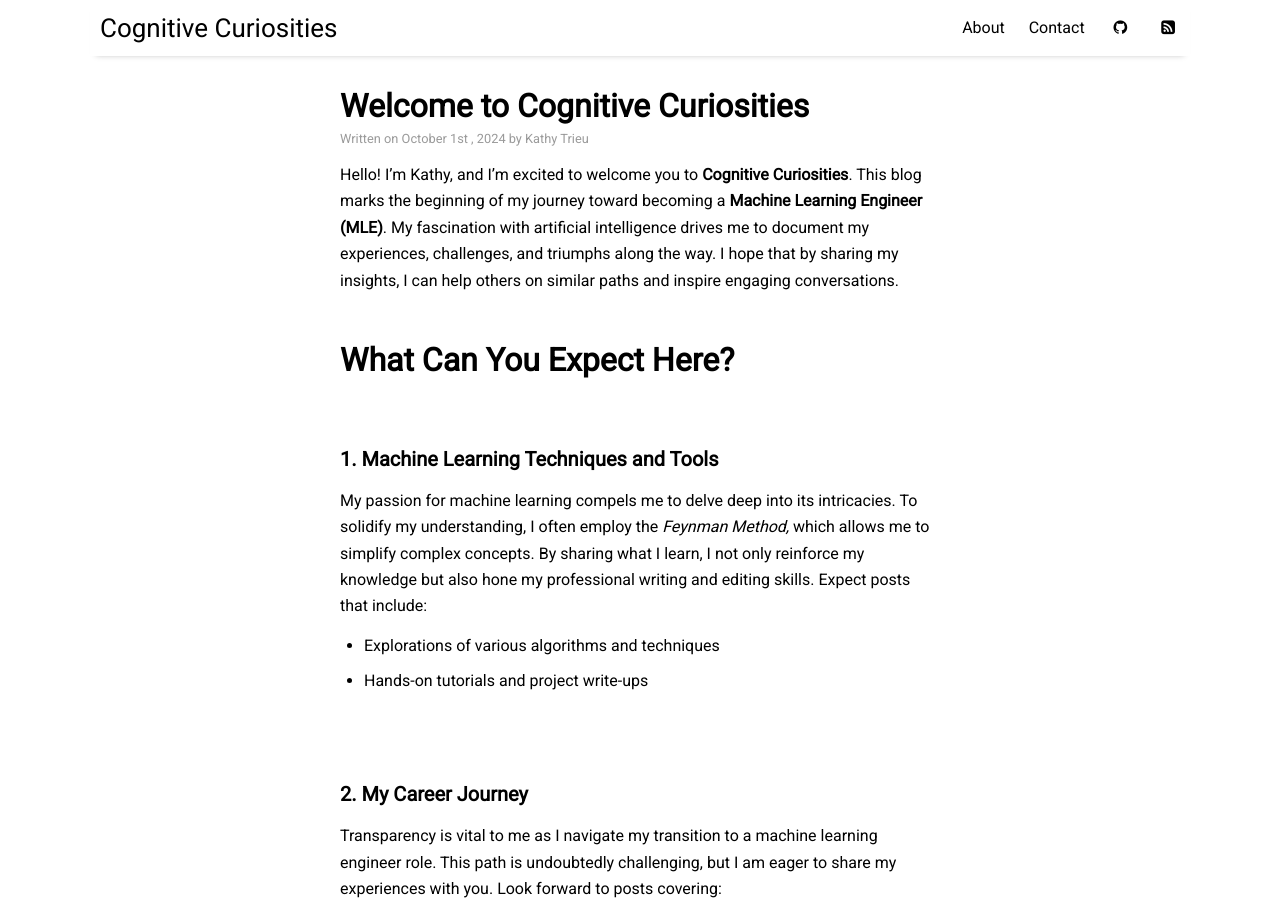
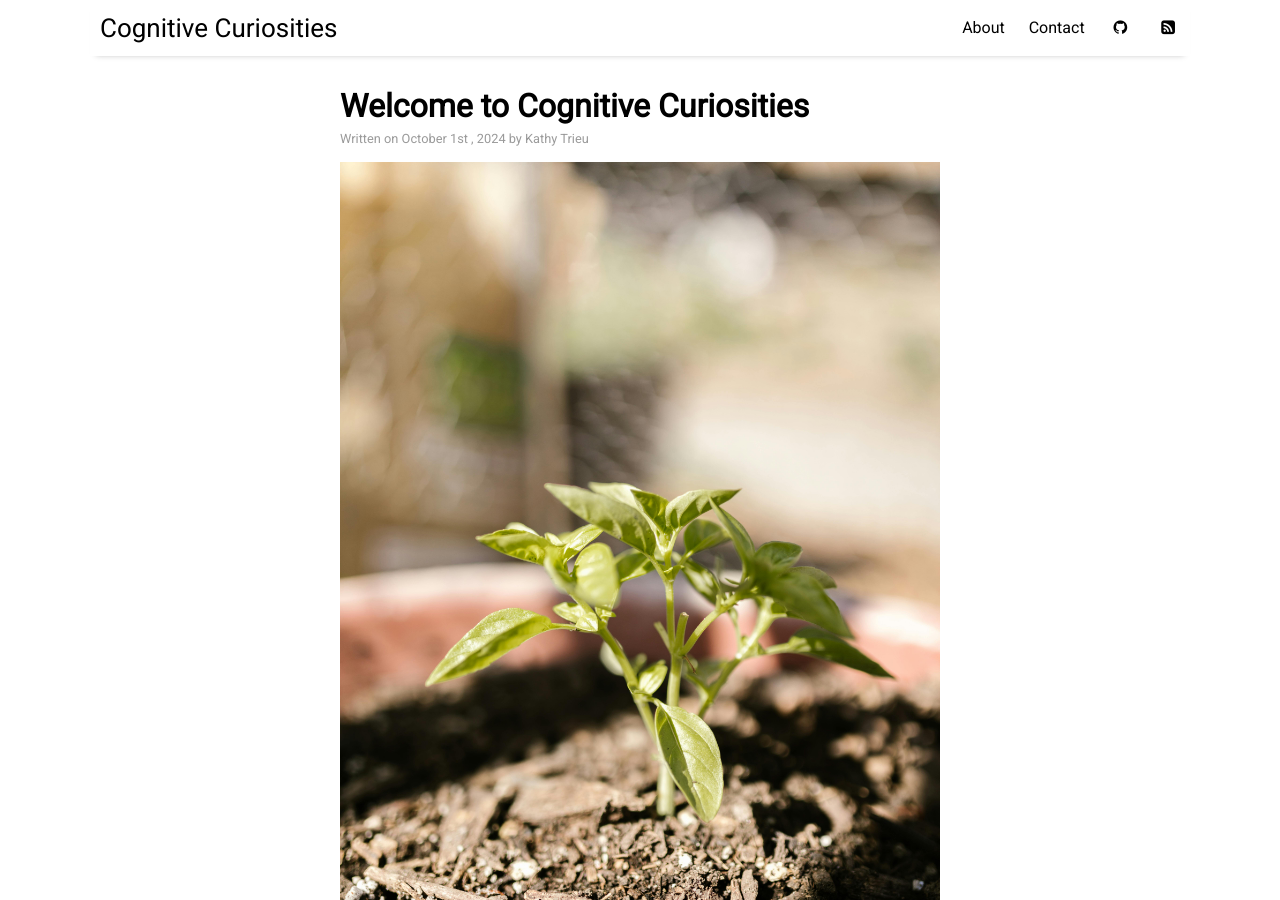
Before and after one commit to itstrieu/itstrieu.github.io, a Jekyll site: the page built from _posts/2024-10-01-welcome.md, in a window 1280 px wide and 900 px high. Built offline with Jekyll 4.4.1, drawn with Linux system fonts in a browser that asks for light colours; nearby versions of some CDN libraries.

Commit message:
Add image to Welcome post

```diff
--- a/_posts/2024-10-01-welcome.md
+++ b/_posts/2024-10-01-welcome.md
@@ -11,6 +11,7 @@ tags:
   - Neurodiversity
   - Productivity
 description: An introduction to Cognitive Curiosities and what you can expect from this blog.
+image: welcome.jpg
 ---
 
 Hello! I’m Kathy, and I’m excited to welcome you to **Cognitive Curiosities**. This blog marks the beginning of my journey toward becoming a **Machine Learning Engineer (MLE)**. My fascination with artificial intelligence drives me to document my experiences, challenges, and triumphs along the way. I hope that by sharing my insights, I can help others on similar paths and inspire engaging conversations.
```
Also changed, not shown: assets/img/welcome.jpg (added).
